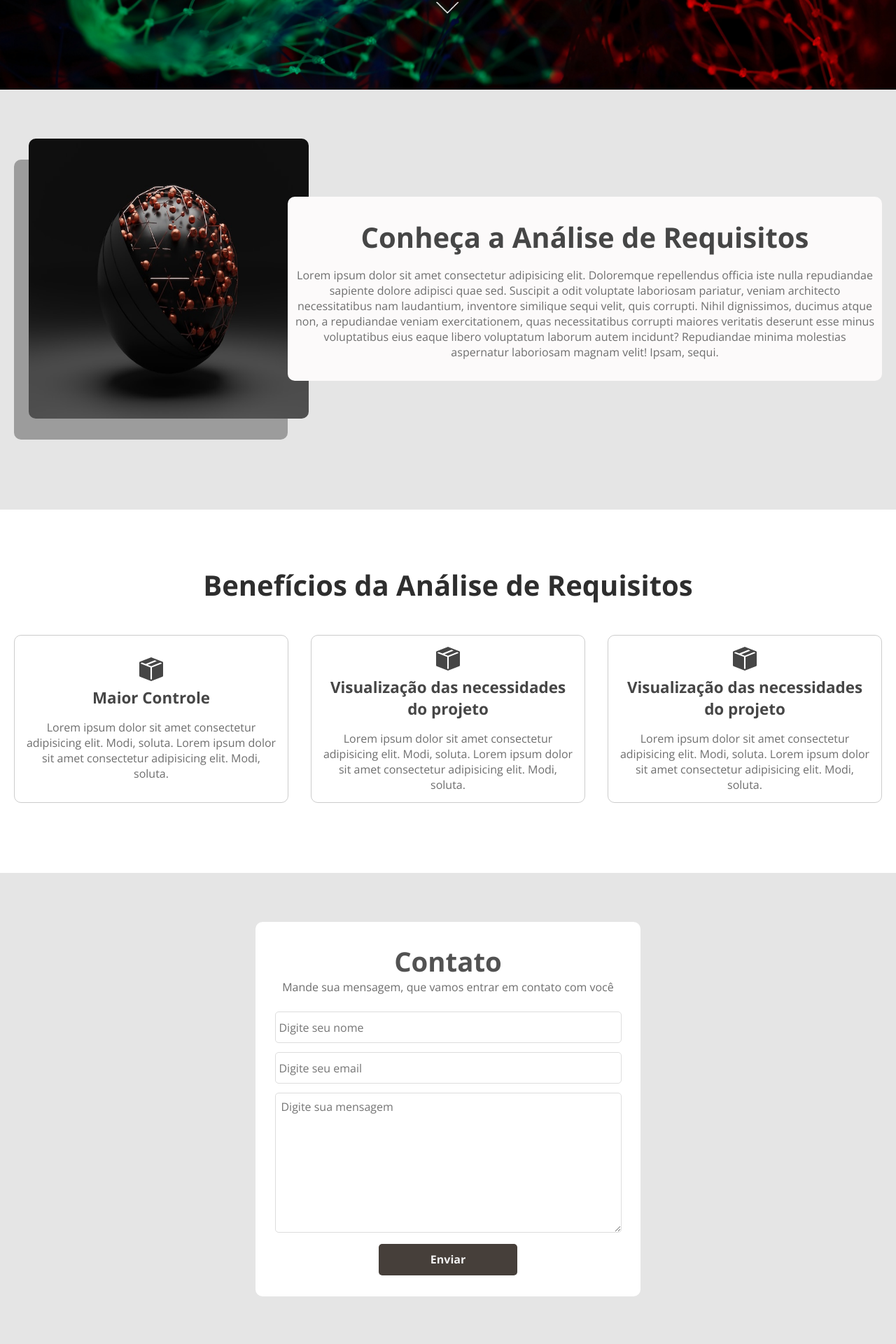
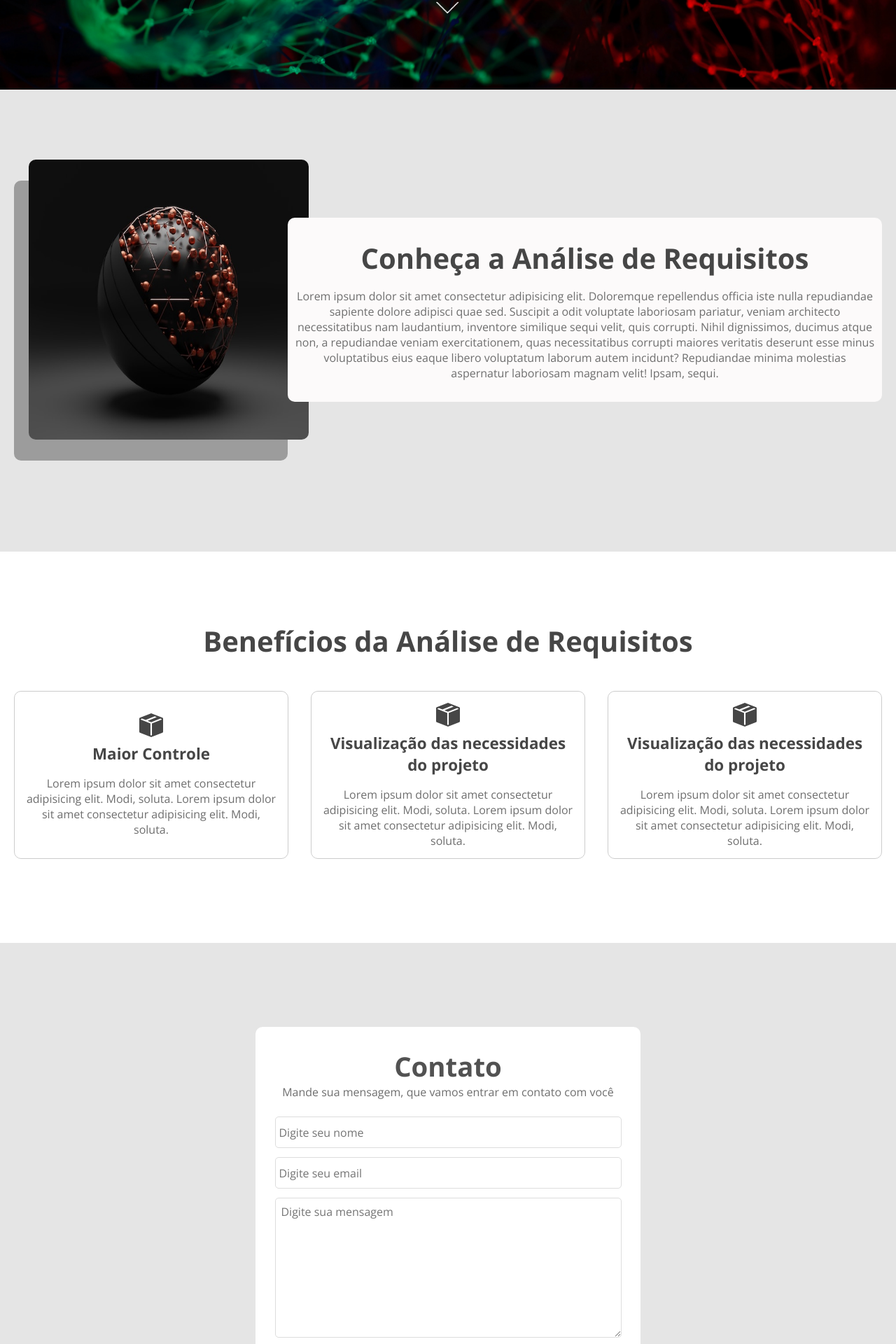
Before and after one commit to Juliana-24/Projeto_Interdisciplinar_4, a React (Vite) app: page /sobre in a window 1280 px wide. Shown: the part 760-2680 px from the top of the page at 70% size. Built offline with nearby package versions, Linux system fonts and the light colour scheme; no server answers; sample sign-in values are in the browser's storage.

Commit message:
adicionado animacoes as paginas

```diff
--- a/package.json
+++ b/package.json
@@ -15,6 +15,7 @@
     "@emotion/styled": "^11.11.0",
     "@mui/icons-material": "^5.11.16",
     "@mui/material": "^5.13.5",
+    "aos": "^2.3.4",
     "firebase": "^9.22.1",
     "react": "^18.2.0",
     "react-dom": "^18.2.0",
--- a/src/components/CardProjeto/styles.css
+++ b/src/components/CardProjeto/styles.css
@@ -16,7 +16,7 @@
   margin: 20px 20px;
 }
 .containerCard .containerDetalhesProjeto h2 {
-  color: #353535;
+  color: #444444;
   font-size: 1.6rem;
   margin-bottom: 0.3rem;
 }
--- a/src/components/FormContato/index.jsx
+++ b/src/components/FormContato/index.jsx
@@ -5,9 +5,14 @@ import MuiAlert from "@mui/material/Alert";
 
 import emailjs from "@emailjs/browser";
 
+import AOS from "aos";
+import "aos/dist/aos.css";
+
 import "./styles.css";
 
 export default function FormContato() {
+  AOS.init();
+
   const [nome, setNome] = useState("");
   const [email, setEmail] = useState("");
   const [messagem, setMessagem] = useState("");
@@ -107,7 +112,11 @@ export default function FormContato() {
         </MuiAlert>
       </Snackbar>
 
-      <div className="containerFormContato">
+      <div
+        className="containerFormContato"
+        data-aos="fade-up"
+        data-aos-duration="1500"
+      >
         <div className="containerForm">
           <h1>Contato</h1>
           <p>Mande sua mensagem, que vamos entrar em contato com você</p>
--- a/src/components/FormContato/styles.css
+++ b/src/components/FormContato/styles.css
@@ -4,10 +4,8 @@
   align-items: center;
   justify-content: center;
   flex-direction: column;
-  padding: 70px 0;
+  padding: 120px 0;
   background-color: #e5e5e5;
-
-  /* background-image: linear-gradient(315deg, #54515a 0%, #272626 74%); */
 }
 .containerFormContato .containerForm {
   background-color: rgb(255, 255, 255);
--- a/src/components/GridCardSobre/index.jsx
+++ b/src/components/GridCardSobre/index.jsx
@@ -1,12 +1,22 @@
 import CardSobre from "../CardSobre";
+
+import AOS from "aos";
+import "aos/dist/aos.css";
 
 import { BsFillBoxSeamFill } from "react-icons/bs";
 
 import "./styles.css";
 
 export default function GridCardSobre() {
+  AOS.init();
+
   return (
-    <div className="containerCards">
+    <div
+      className="containerCards"
+      data-aos="fade-up"
+      data-aos-anchor-placement="top-center"
+      data-aos-duration="1500"
+    >
       <h1>Benefícios da Análise de Requisitos</h1>
       <div className="containerGridCardsSobre">
         <CardSobre
--- a/src/components/GridCardSobre/styles.css
+++ b/src/components/GridCardSobre/styles.css
@@ -3,10 +3,10 @@
   align-items: center;
   justify-content: center;
   flex-direction: column;
-  padding: 80px 0;
+  padding: 100px 0;
 }
 .containerCards h1 {
-  color: #2e2e2e;
+  color: #464646;
   font-size: 2.5rem;
   margin-bottom: 1.5rem;
 }
--- a/src/pages/Home/index.jsx
+++ b/src/pages/Home/index.jsx
@@ -10,11 +10,16 @@ import CardProjeto from "../../components/CardProjeto";
 import CarregandoProjetos from "../../components/CarregandoProjetos";
 import SemProjetos from "../../components/SemProjetos";
 
+import AOS from "aos";
+import "aos/dist/aos.css";
+
 // import img from "../../assets/imagemSobre.jpg"
 
 import "./styles.css";
 
 export default function Home() {
+  AOS.init();
+
   const uidUsuario = sessionStorage.getItem("@Auth:usuario");
 
   const [dados, setDados] = useState([]);
@@ -78,7 +83,11 @@ export default function Home() {
     <>
       <Header />
       <div className="containerHome">
-        <div className="containerTextoInicio">
+        <div
+          className="containerTextoInicio"
+          data-aos="fade-down"
+          data-aos-duration="1700"
+        >
           <h1>Análise de Requisitos</h1>
           <p>Facilitando o desenvolvimento do seu projeto</p>
         </div>
@@ -92,7 +101,11 @@ export default function Home() {
                 <SemProjetos />
               ) : (
                 <>
-                  <div className="gridProjetos">
+                  <div
+                    className="gridProjetos"
+                    data-aos="zoom-in"
+                    data-aos-duration="1500"
+                  >
                     {dados.map((projeto, index) => (
                       <CardProjeto key={index} projeto={projeto} />
                     ))}
--- a/src/pages/Home/styles.css
+++ b/src/pages/Home/styles.css
@@ -35,13 +35,13 @@
   justify-content: center;
   flex-direction: column;
   width: 100%;
-  padding: 60px 0;
+  padding: 80px 0;
   background-color: #e5e5e5;
 }
 .containerHome .containerProjetos h1 {
   font-size: 2.5rem;
-  color: #353535;
-  margin-bottom: 0.9rem;
+  color: #3a3a3a;
+  margin-bottom: 1.4rem;
 }
 
 .containerHome .containerProjetos .gridProjetos {
--- a/src/pages/Sobre/index.jsx
+++ b/src/pages/Sobre/index.jsx
@@ -2,6 +2,9 @@ import Header from "../../components/Header";
 import GridCardSobre from "../../components/GridCardSobre";
 import FormContato from "../../components/FormContato";
 import Footer from "../../components/Footer";
+
+import AOS from "aos";
+import "aos/dist/aos.css";
 
 import seta from "../../assets/seta.gif";
 import imagemSobre from "../../assets/imagemSobre4.jpg";
@@ -9,11 +12,17 @@ import imagemSobre from "../../assets/imagemSobre4.jpg";
 import "./styles.css";
 
 export default function Sobre() {
+  AOS.init();
+
   return (
     <>
       <Header />
       <div className="containerInicioSobre">
-        <div className="containerTextos">
+        <div
+          className="containerTextos"
+          data-aos="fade-right"
+          data-aos-duration="1700"
+        >
           <h1>Análise de Requisitos</h1>
           <p>Conheça mais sobre a análise de requisitos</p>
         </div>
@@ -21,7 +30,11 @@ export default function Sobre() {
           <img src={seta} alt="seta indicadora" />
         </div>
       </div>
-      <div className="containerInfo">
+      <div
+        className="containerInfo"
+        data-aos="fade-up-left"
+        data-aos-duration="1500"
+      >
         <div className="containerBorderImagem">
           <div className="containerImagemInformacoes">
             <img src={imagemSobre} alt="" />
--- a/src/pages/Sobre/styles.css
+++ b/src/pages/Sobre/styles.css
@@ -40,7 +40,7 @@
   align-items: center;
   justify-content: center;
   flex-direction: row;
-  padding: 100px 20px;
+  padding: 130px 20px;
 }
 .containerInfo .containerBorderImagem {
   width: 400px;
```
Also changed, not shown: 1 other file (tests, documents, lock files or other folders).
